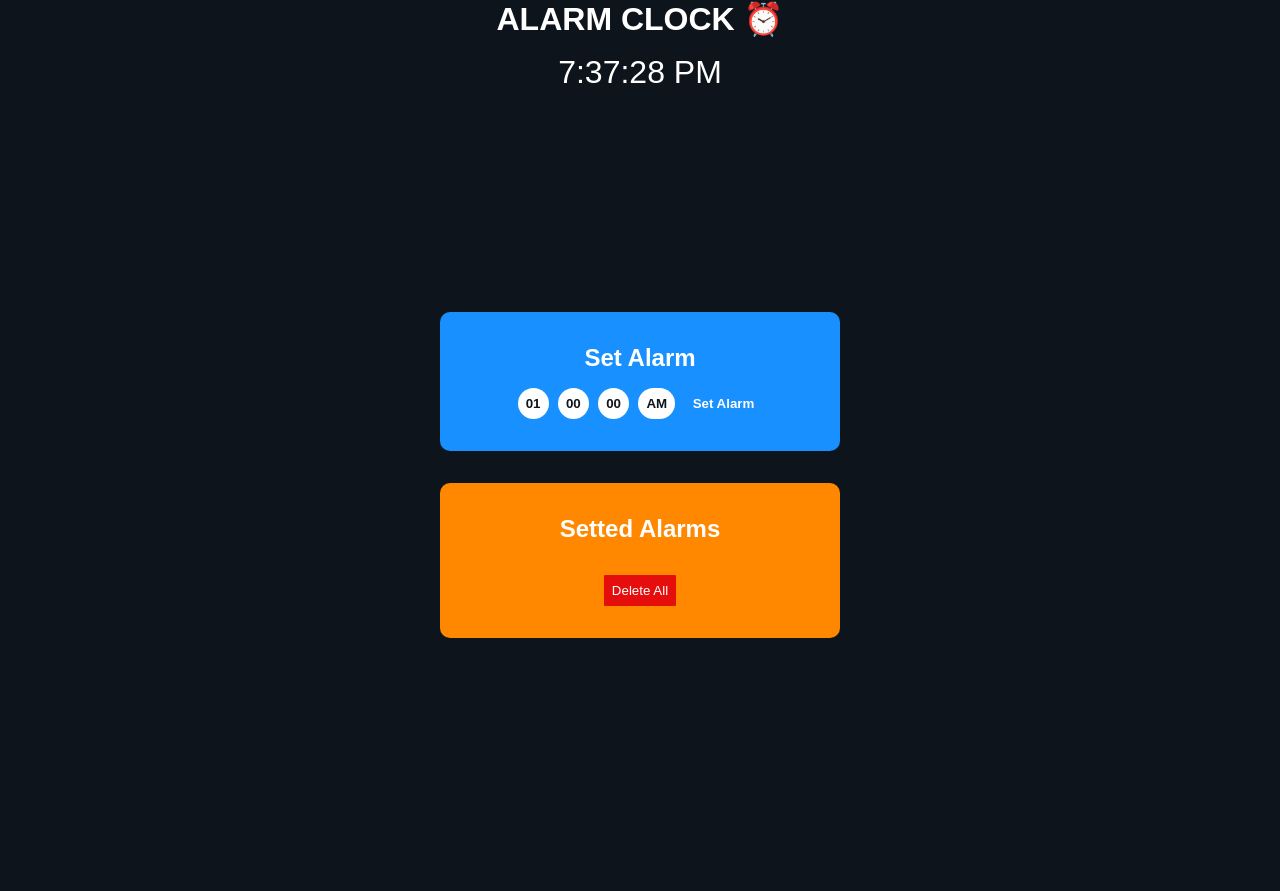
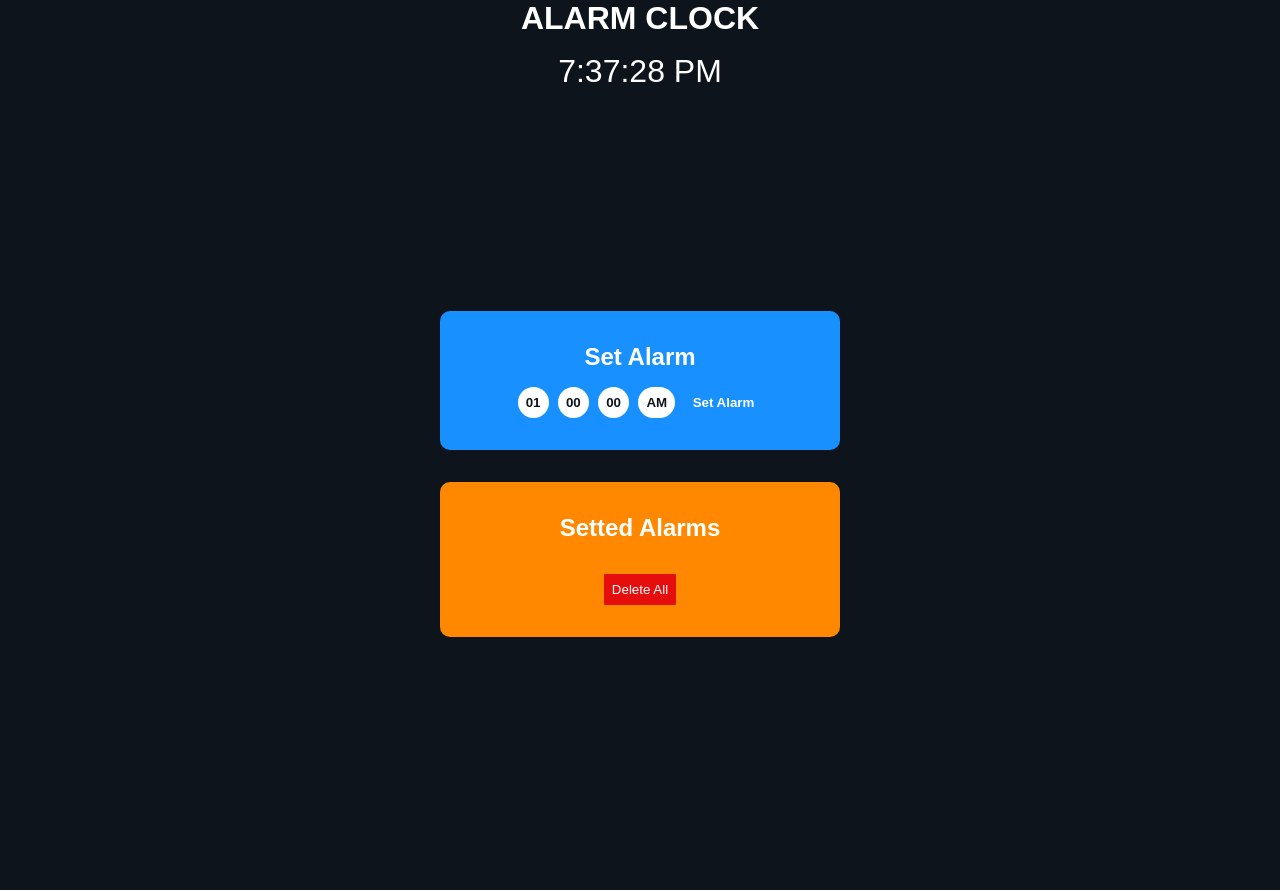
Before and after one commit to dharmiksolanki1997/Alarm-Clock, a plain HTML site: page index.html in a window 1280 px wide. Drawn offline with Linux system fonts and the light colour scheme.

Commit message:
Update index.html

```diff
--- a/index.html
+++ b/index.html
@@ -8,16 +8,13 @@
 
     <title>Alarm Clock</title>
 
-    <!--Favicon-->
-    <link rel="icon" href="https://library.kissclipart.com/20191014/aie/kissclipart-clock-icon-management-icon-time-icon-474c4db05c8d3baf.png" />
-
     <!-- Stylesheet-->
     <link rel="stylesheet" href="style.css" />
 </head>
 
 <body>
     <div class="page-title">
-      <h1>ALARM CLOCK ⏰</h1>
+      <h1>ALARM CLOCK</h1>
       <div class="current-time" id="current-time"></div>
     </div>
     <div class="main-container">
```
